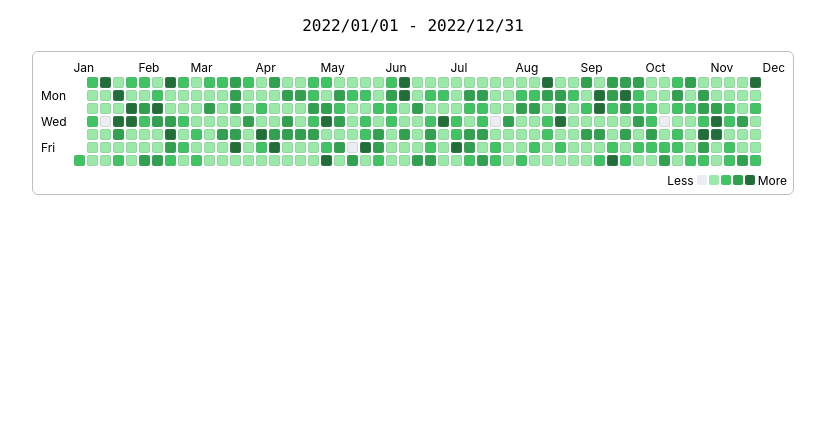
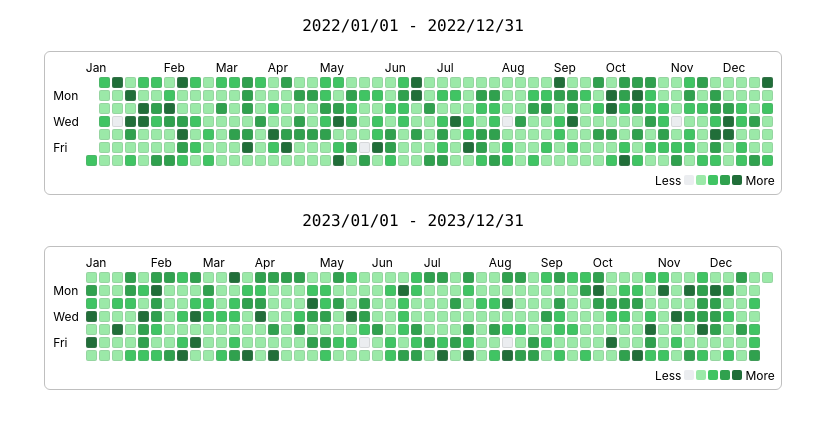
Before and after one commit to liyiji00/vue-calendar-graph, a Vue app: page / in a window 1280 px wide. Shown: the top 428 px of the page, without its empty margins (227-1052 px from the left). Built offline with nearby package versions, Linux system fonts and the light colour scheme.

Commit message:
fix: Month spanCol

```diff
--- a/src/App.vue
+++ b/src/App.vue
@@ -12,5 +12,8 @@ onMounted(() => {
 </script>
 
 <template>
+  <!-- <CG :year="(2020)" /> -->
+  <!-- <CG :year="(2021)" /> -->
   <CG :year="(2022)" />
+  <CG :year="(2023)" />
 </template>
--- a/src/components/CalendarGraph/index.vue
+++ b/src/components/CalendarGraph/index.vue
@@ -44,13 +44,14 @@ function getFillColor(count: number) {
 }
 
 function getMouthColspan(month: number) {
-  const days = getMonthDays(porps.year, month)
-  // return +dayjs().month(month-1).startOf('M').format('d')
-  if (month === 1) {
-    return Math.ceil((days+getMouthFirstDay(porps.year, month)) / 7)
-  } else {
-    return Math.ceil((days) / 7)
-  }
+  const days     = getMonthDays(porps.year, month)
+  const firstDay = getMouthFirstDay(porps.year, month)
+
+  return (
+    Math.ceil((days - 7 + firstDay) / 7 )
+    + (month === 0 ? 1 : 0)
+    + (firstDay === 0 && month !== 0 ? 1 : 0)
+  )
 }
 
 const dataMap = reactive<{year: number, map : TypeRactData[]}>({
@@ -106,7 +107,7 @@ function getNewMap(year: number) {
           <td></td>
           <td
             v-for="month of 12"
-            :colspan="Math.ceil(getMonthDays(porps.year, month-1) / 7)"
+            :colspan="getMouthColspan(month-1)"
           >
             {{ dayjs().month(month-1).format("MMM") }}
           </td>
@@ -121,7 +122,7 @@ function getNewMap(year: number) {
             <td v-if="box.days > 0"
               class="box"
               :style="{backgroundColor: getFillColor(box.count)}"
-              @click="e => {log(box)}"
+              @click="e => {log(dF(dayjs().year(porps.year).dayOfYear(box.days)))}"
             />
             <td v-else class="last-year" />
           </template>
```
